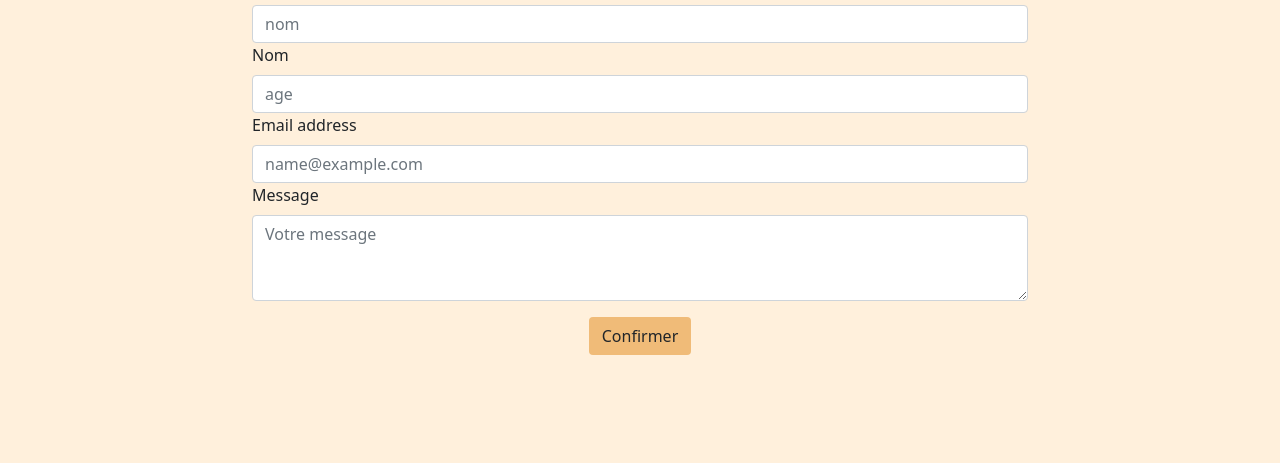
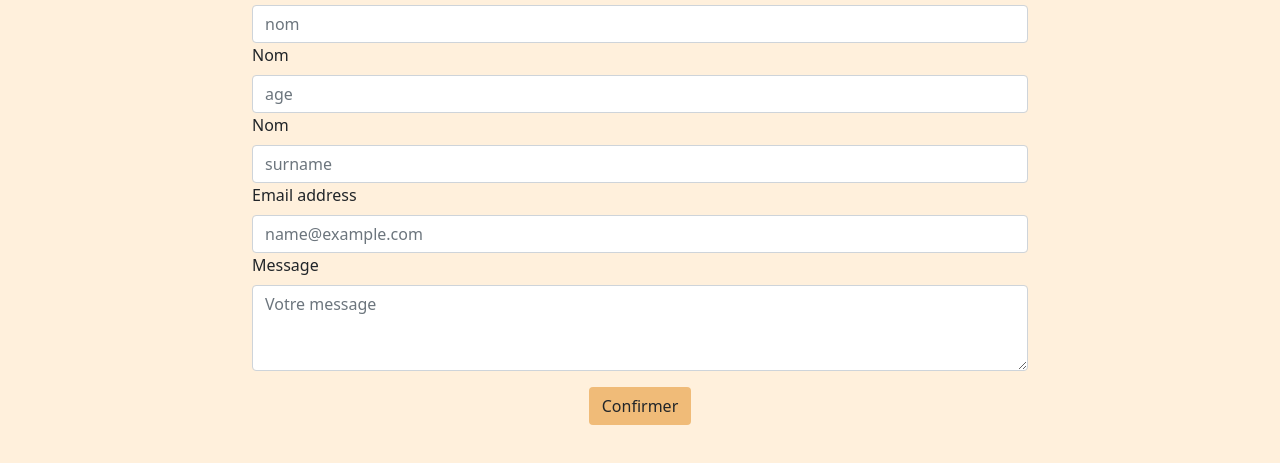
Before and after one commit to JeremyRolland/JeremyRolland.github.io, a plain HTML site: page contact.html in a window 1280 px wide. Shown: the part 139-602 px from the top of the page. Drawn offline with nearby package versions, Linux system fonts and the light colour scheme.

Commit message:
ajout surname

```diff
--- a/contact.html
+++ b/contact.html
@@ -31,6 +31,8 @@
           <input type="text" class="form-control" id="name" name="name" placeholder="nom" required>
           <label for="age" class="form-label">Nom</label>
           <input type="text" class="form-control" id="age" name="age" placeholder="age" required>
+          <label for="surname" class="form-label">Nom</label>
+          <input type="text" class="form-control" id="surname" name="surname" placeholder="surname" required>
           <label for="email" class="form-label">Email address</label>
           <input type="email" class="form-control" id="email" name="email" placeholder="name@example.com" required>
           <label for="message" class="form-label">Message</label>
```
